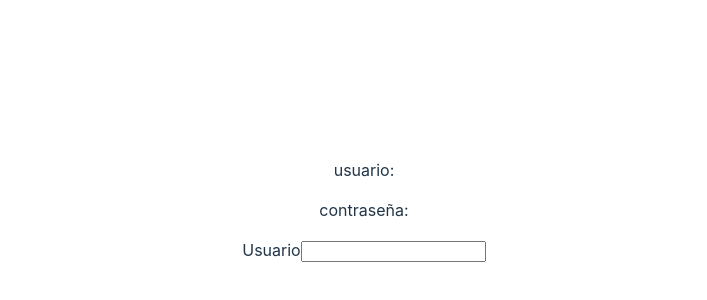
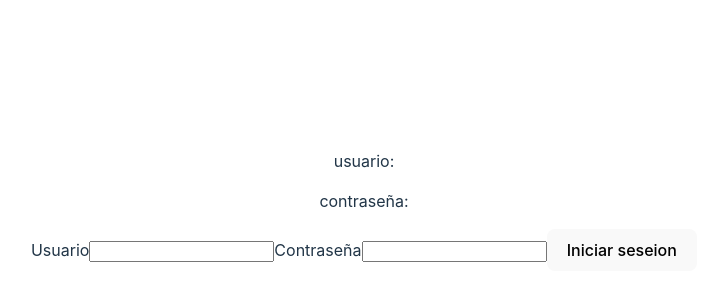
Before and after one commit to DanielHernandezGalvez/Django, a React (Vite) app in the folder curso/render/: page / in a window 1280 px wide. Shown: the part 198-498 px from the top of the page, without its empty margins (276-983 px from the left). Built offline with nearby package versions, Linux system fonts and the light colour scheme.

Commit message:
e.target.value

```diff
--- a/curso/render/src/components/FormularioInicioSesion.jsx
+++ b/curso/render/src/components/FormularioInicioSesion.jsx
@@ -1,12 +1,32 @@
-import React, {useState} from 'react'
+import React, { useState } from 'react'
 
 const FormularioInicioSesion = () => {
+const [user, setUser] = useState("")
+const [pass, setPass] = useState("")
+
   return (
     <form action=''>
-      <p>usuario:</p>
-      <p>contraseña:</p>
-      <label htmlFor="usuario">Usuario</label>
-      <input type="text" name="usuario" id="usuario" />
+      <p>usuario:  {user}</p>
+      <p>contraseña: {pass}</p>
+      <div>
+        <label htmlFor="usuario">Usuario</label>
+        <input
+          type="text"
+          name="usuario"
+          id="usuario"
+          value={user}
+          onChange={(e) => setUser(e.target.value)}
+          />
+        <label htmlFor="usuario">Contraseña</label>
+        <input
+          type="text"
+          name="password"
+          id="password"
+          value={pass}
+          onChange={(e) => setPass(e.target.value)}
+          />
+        <button type='submit'>Iniciar seseion</button>
+      </div>
     </form>
   )
 }
```
